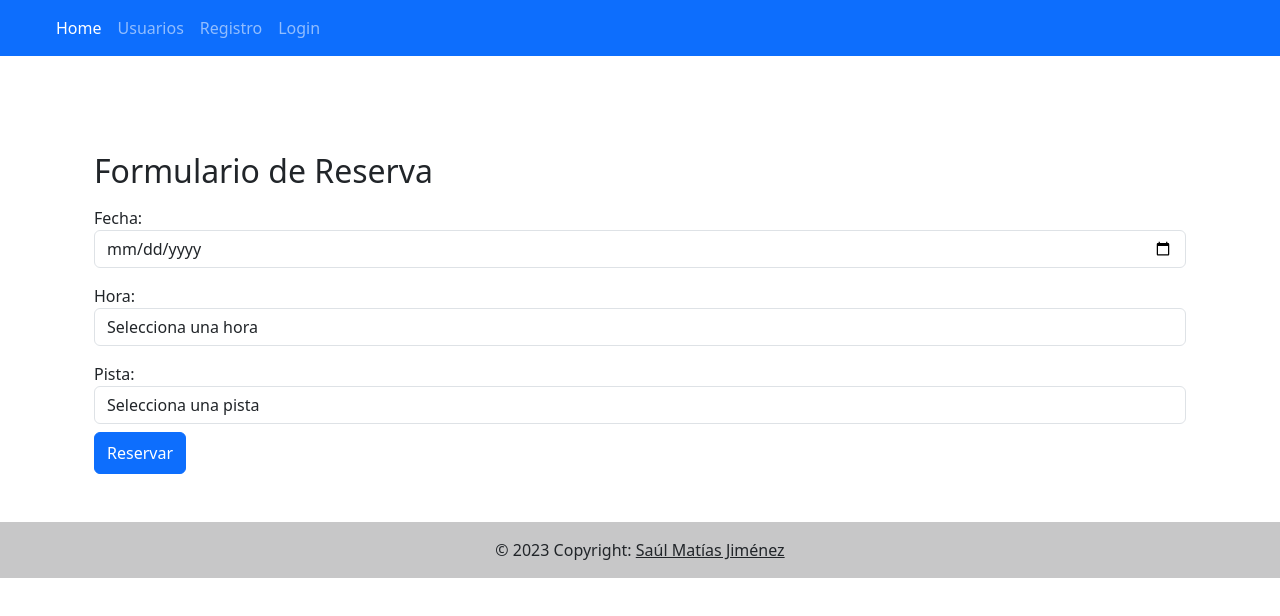
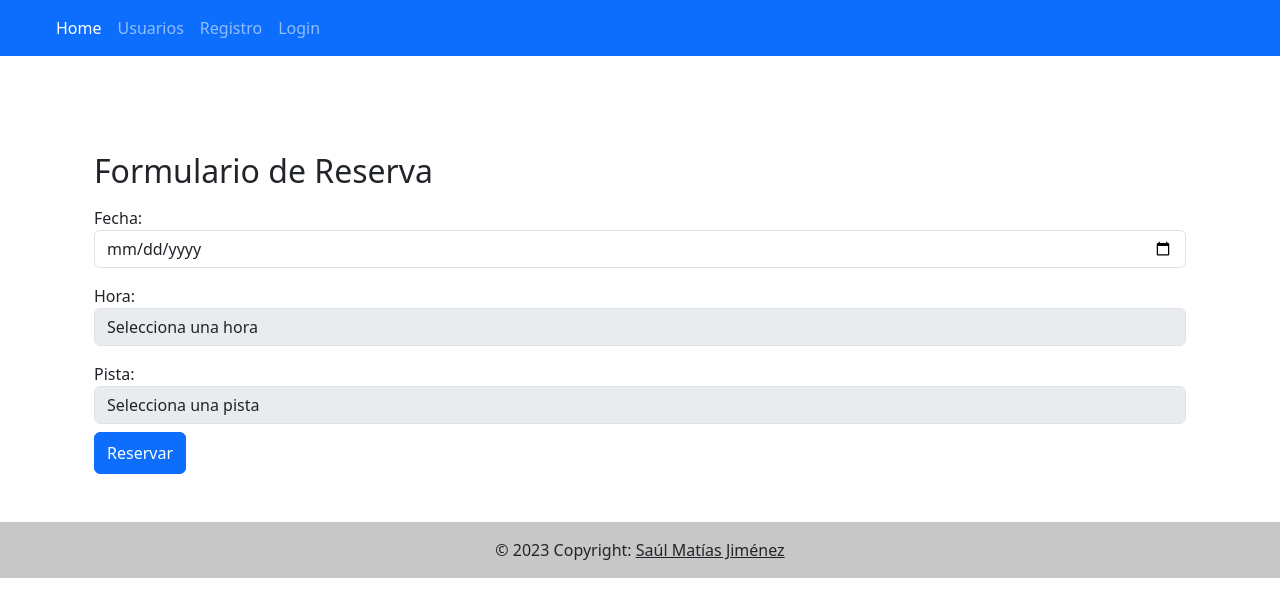
Before and after one commit to Luas6/padelManager, an Angular app in the folder padelManager-frontend/: page /reservas in a window 1280 px wide. Shown: the top 616 px of the page. Built offline with nearby package versions, Linux system fonts and the light colour scheme.

Commit message:
Form Reservas Angular Manejo Horas y Pistas ocupadas

```diff
--- a/padelManager-frontend/src/app/reservas/form-reservar/formulario-reservas/formulario-reservas.component.html
+++ b/padelManager-frontend/src/app/reservas/form-reservar/formulario-reservas/formulario-reservas.component.html
@@ -14,16 +14,16 @@
 
             <div class="form-group py-2">
                 <label for="hora">Hora:</label>
-                <select class="form-control" id="hora" name="hora" formControlName="hora" (change)="loadPistasDisponibles()">
+                <select class="form-control" id="hora" name="hora" formControlName="hora" (change)="loadPistasDisponibles()" [disabled]="!reservasForm.get('fecha')?.value">
                     <option value="" disabled selected>Selecciona una hora</option>
-                    <option value="09:00">09:00 - 10:30</option>
-                    <option value="10:30">10:30 - 12:00</option>
-                    <option value="12:00">12:00 - 13:30</option>
+                    <option value="09:00" [disabled]="!horasDisponibles.includes('09:00')">09:00 - 10:30</option>
+                    <option value="10:30" [disabled]="!horasDisponibles.includes('10:30')">10:30 - 12:00</option>
+                    <option value="12:00" [disabled]="!horasDisponibles.includes('12:00')">12:00 - 13:30</option>
                     <option value="" disabled>Descanso</option>
-                    <option value="16:30">16:30 - 18:00</option>
-                    <option value="18:00">18:00 - 19:30</option>
-                    <option value="19:30">19:30 - 21:00</option>
-                    <option value="21:00">21:00 - 22:30</option>
+                    <option value="16:30" [disabled]="!horasDisponibles.includes('16:30')">16:30 - 18:00</option>
+                    <option value="18:00" [disabled]="!horasDisponibles.includes('18:00')">18:00 - 19:30</option>
+                    <option value="19:30" [disabled]="!horasDisponibles.includes('19:30')">19:30 - 21:00</option>
+                    <option value="21:00" [disabled]="!horasDisponibles.includes('21:00')">21:00 - 22:30</option>
                 </select>
                 <div *ngIf="reservasForm.controls['hora'].invalid && (reservasForm.controls['hora'].dirty || reservasForm.controls['hora'].touched)">
                     <div *ngIf="reservasForm.controls['hora'].hasError('required')" class="error">
@@ -34,12 +34,12 @@
 
             <div class="form-group py-2">
                 <label for="pista">Pista:</label>
-                <select class="form-control" id="pista" name="pista" formControlName="pista">
+                <select class="form-control" id="pista" name="pista" formControlName="pista" [disabled]="!reservasForm.get('hora')?.value">
                     <option value="" disabled selected>Selecciona una pista</option>
-                    <option value="1">1</option>
-                    <option value="2">2</option>
-                    <option value="3">3</option>
-                    <option value="4">4</option>
+                    <option value="1" [disabled]="!pistasDisponibles.includes(1)">1</option>
+                    <option value="2" [disabled]="!pistasDisponibles.includes(2)">2</option>
+                    <option value="3" [disabled]="!pistasDisponibles.includes(3)">3</option>
+                    <option value="4" [disabled]="!pistasDisponibles.includes(4)">4</option>
                 </select>
                 <div *ngIf="reservasForm.controls['pista'].invalid && (reservasForm.controls['pista'].dirty || reservasForm.controls['pista'].touched)">
                     <div *ngIf="reservasForm.controls['pista'].hasError('required')" class="error">
--- a/padelManager-frontend/src/app/reservas/form-reservar/formulario-reservas/formulario-reservas.component.ts
+++ b/padelManager-frontend/src/app/reservas/form-reservar/formulario-reservas/formulario-reservas.component.ts
@@ -21,8 +21,8 @@ export class FormularioReservasComponent {
   constructor(private reservasService: ReservasService,
     private router: Router) {
       this.reservasForm = new FormGroup({
-        hora: new FormControl('', [Validators.required]),
-        pista: new FormControl('', [Validators.required]),
+        hora: new FormControl({value: '', disabled: true}, [Validators.required]),
+        pista: new FormControl({value: '', disabled: true}, [Validators.required]),
         fecha: new FormControl('', [Validators.required]),
       });
     }
@@ -35,7 +35,9 @@ export class FormularioReservasComponent {
 
     if (fechaSeleccionada) {
       this.reservasService.getHorasDisponibles(fechaSeleccionada).subscribe((horas: string[]) => {
+        console.log("Horas"+horas);
         this.horasDisponibles = horas;
+        this.reservasForm.get('hora')?.enable();
       });
     }
   }
@@ -47,6 +49,7 @@ export class FormularioReservasComponent {
     if (fechaSeleccionada && horaSeleccionada) {
       this.reservasService.getPistasDisponibles(fechaSeleccionada, horaSeleccionada).subscribe((pistas: number[]) => {
         this.pistasDisponibles = pistas;
+        this.reservasForm.get('pista')?.enable();
       });
     }
   }
```
Also changed, not shown: 1 other file (tests, documents, lock files or other folders).
